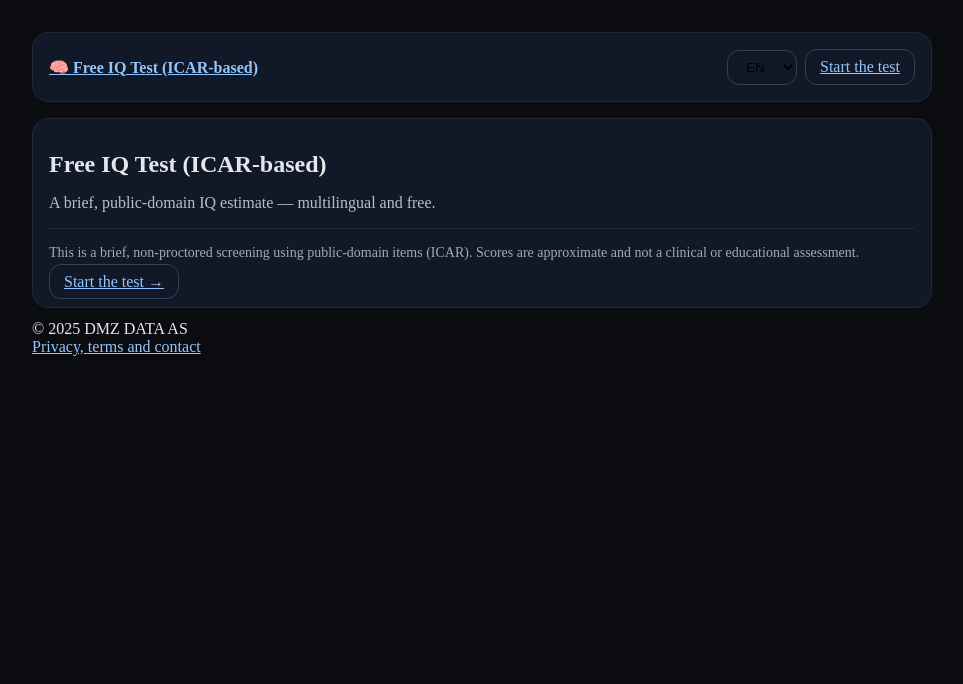
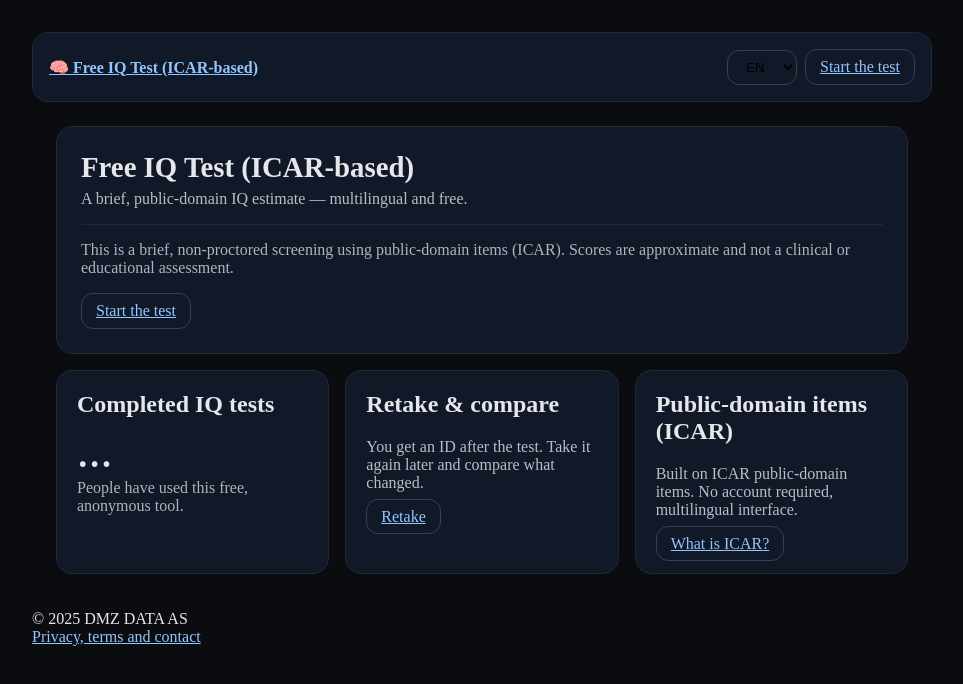
Before and after one commit to anderswr/brain-test.org, a Next.js app: page / in a window 1280 px wide. Shown: the top 684 px of the page, without its empty margins (158-1121 px from the left). Built offline with nearby package versions, Linux system fonts and the light colour scheme; no server answers.

Commit message:
Update page.tsx

```diff
--- a/app/page.tsx
+++ b/app/page.tsx
@@ -1,26 +1,202 @@
+// app/page.tsx
+"use client";
 
-"use client";
+import Link from "next/link";
+import * as React from "react";
+import { useI18n } from "./providers/I18nProvider";
+import { t } from "@/lib/i18n";
 import SiteHeader from "@/components/SiteHeader";
 import SiteFooter from "@/components/SiteFooter";
-import { useI18n } from "./providers/I18nProvider";
-import { t } from "@/lib/i18n";
-import Link from "next/link";
 
-export default function HomePage() {
+export default function Home() {
   const { dict } = useI18n();
+
+  // Teller-state
+  const [targetCount, setTargetCount] = React.useState<number | null>(null);
+  const [displayCount, setDisplayCount] = React.useState<number>(0);
+
+  // Hent antall fullførte tester
+  React.useEffect(() => {
+    let canceled = false;
+
+    async function fetchCount(): Promise<number | null> {
+      try {
+        const res = await fetch("/api/stats", { cache: "no-store" });
+        if (!res.ok) return null;
+        const json = await res.json();
+        return typeof json.total === "number"
+          ? json.total
+          : typeof json.count === "number"
+          ? json.count
+          : typeof json.totalTests === "number"
+          ? json.totalTests
+          : null;
+      } catch {
+        return null;
+      }
+    }
+
+    fetchCount().then((n) => {
+      if (!canceled && typeof n === "number") setTargetCount(n);
+    });
+
+    return () => {
+      canceled = true;
+    };
+  }, []);
+
+  // Myk opptelling 0 -> targetCount på ~0.8s
+  React.useEffect(() => {
+    if (targetCount == null) return;
+
+    let start: number | null = null;
+    const duration = 800; // ms
+    const from = 0;
+    const to = targetCount;
+
+    const tick = (tNow: number) => {
+      if (start == null) start = tNow;
+      const p = Math.min(1, (tNow - start) / duration);
+      const eased = 1 - Math.pow(1 - p, 3); // easeOutCubic
+      const val = Math.floor(from + (to - from) * eased);
+      setDisplayCount(val);
+      if (p < 1) requestAnimationFrame(tick);
+    };
+
+    const raf = requestAnimationFrame(tick);
+    return () => cancelAnimationFrame(raf);
+  }, [targetCount]);
+
   return (
-    <div>
+    <>
       <SiteHeader />
-      <main style={{marginTop:16}}>
-        <div className="card">
-          <h1 style={{fontSize:24, fontWeight:700, marginBottom:8}}>{t(dict,"site.title","IQ Test")}</h1>
-          <p style={{opacity:.8, marginBottom:12}}>{t(dict,"site.tagline","Short IQ test")}</p>
+      <main className="container" style={{ flex: "1 1 auto" }}>
+        {/* Hero */}
+        <header className="card" style={{ padding: 24 }}>
+          <h1 style={{ margin: 0, fontSize: "1.8rem", fontWeight: 800 }}>
+            {t(dict, "site.title", "Free IQ Test (ICAR-based)")}
+          </h1>
+          <p style={{ marginTop: 6, opacity: 0.8 }}>
+            {t(
+              dict,
+              "site.tagline",
+              "A brief, public-domain IQ estimate — multilingual and free."
+            )}
+          </p>
           <p className="hr" />
-          <p style={{opacity:.7, fontSize:14, marginBottom:12}}>{t(dict,"disclaimer")}</p>
-          <Link className="btn" href="/test">{t(dict,"cta.start","Start the test")} →</Link>
-        </div>
+          <p className="muted" style={{ marginTop: 6, opacity: 0.75 }}>
+            {t(
+              dict,
+              "disclaimer",
+              "This is a short, non-proctored screening using public-domain items (ICAR). Scores are approximate and not a clinical or educational assessment."
+            )}
+          </p>
+          <div
+            style={{ marginTop: 16, display: "flex", gap: 8, flexWrap: "wrap" }}
+            aria-label="IQ test call to action"
+          >
+            <Link href="/test" className="btn">
+              {t(dict, "cta.start", "Start the test")}
+            </Link>
+            {/* Valgfritt: pek til et eksempel-resultat hvis du har en ID */}
+            {/* <Link href="/result/DEMORESULT" className="btn">
+              {t(dict, "result.share", "See sample result")}
+            </Link> */}
+          </div>
+        </header>
+
+        {/* Tre informasjonskort */}
+        <section aria-label="IQ test features" style={{ marginTop: 16 }}>
+          <div
+            style={{
+              display: "grid",
+              gridTemplateColumns: "repeat(3, 1fr)",
+              gap: 16,
+            }}
+          >
+            {/* Kort 1: Teller */}
+            <article className="card" style={{ padding: 20 }}>
+              <h2 style={{ marginTop: 0, fontWeight: 700 }}>
+                {t(dict, "ui.home.tests_count_title", "Completed IQ tests")}
+              </h2>
+              <div style={{ marginTop: 6 }}>
+                <div
+                  style={{
+                    fontSize: "2.2rem",
+                    fontWeight: 800,
+                    lineHeight: 1,
+                    letterSpacing: "0.5px",
+                  }}
+                  aria-live="polite"
+                  aria-label="Total number of completed IQ tests"
+                >
+                  {targetCount == null ? "…" : displayCount.toLocaleString()}
+                </div>
+                <p className="muted" style={{ marginTop: 6, opacity: 0.75 }}>
+                  {t(
+                    dict,
+                    "ui.home.tests_count_caption",
+                    "People have used this free, anonymous tool."
+                  )}
+                </p>
+              </div>
+            </article>
+
+            {/* Kort 2: Retest / sammenlikning (kan aktiveres når du lager /compare) */}
+            <article className="card" style={{ padding: 20 }}>
+              <h2 style={{ marginTop: 0, fontWeight: 700 }}>
+                {t(dict, "ui.compare.card.title", "Retake & compare")}
+              </h2>
+              <p className="muted" style={{ opacity: 0.8 }}>
+                {t(
+                  dict,
+                  "ui.compare.card.text",
+                  "You get an ID after the test. Take it again later and compare what changed."
+                )}
+              </p>
+              <Link
+                href="/test"
+                className="btn"
+                aria-label="Retake the IQ test"
+              >
+                {t(dict, "ui.nav.compare", "Retake")}
+              </Link>
+            </article>
+
+            {/* Kort 3: ICAR / public domain */}
+            <article className="card" style={{ padding: 20 }}>
+              <h2 style={{ marginTop: 0, fontWeight: 700 }}>
+                {t(dict, "ui.icar.card.title", "Public-domain items (ICAR)")}
+              </h2>
+              <p className="muted" style={{ opacity: 0.8 }}>
+                {t(
+                  dict,
+                  "ui.icar.card.text",
+                  "Built on ICAR public-domain items. No account required, multilingual interface."
+                )}
+              </p>
+              <a
+                href="https://icar-project.org/"
+                className="btn"
+                aria-label="Read about ICAR public-domain items"
+                target="_blank"
+                rel="noreferrer"
+              >
+                {t(dict, "ui.icar.card.cta", "What is ICAR?")}
+              </a>
+            </article>
+          </div>
+
+          <style jsx>{`
+            @media (max-width: 980px) {
+              div[style*="grid-template-columns: repeat(3, 1fr)"] {
+                grid-template-columns: 1fr !important;
+              }
+            }
+          `}</style>
+        </section>
       </main>
       <SiteFooter />
-    </div>
+    </>
   );
 }
```
